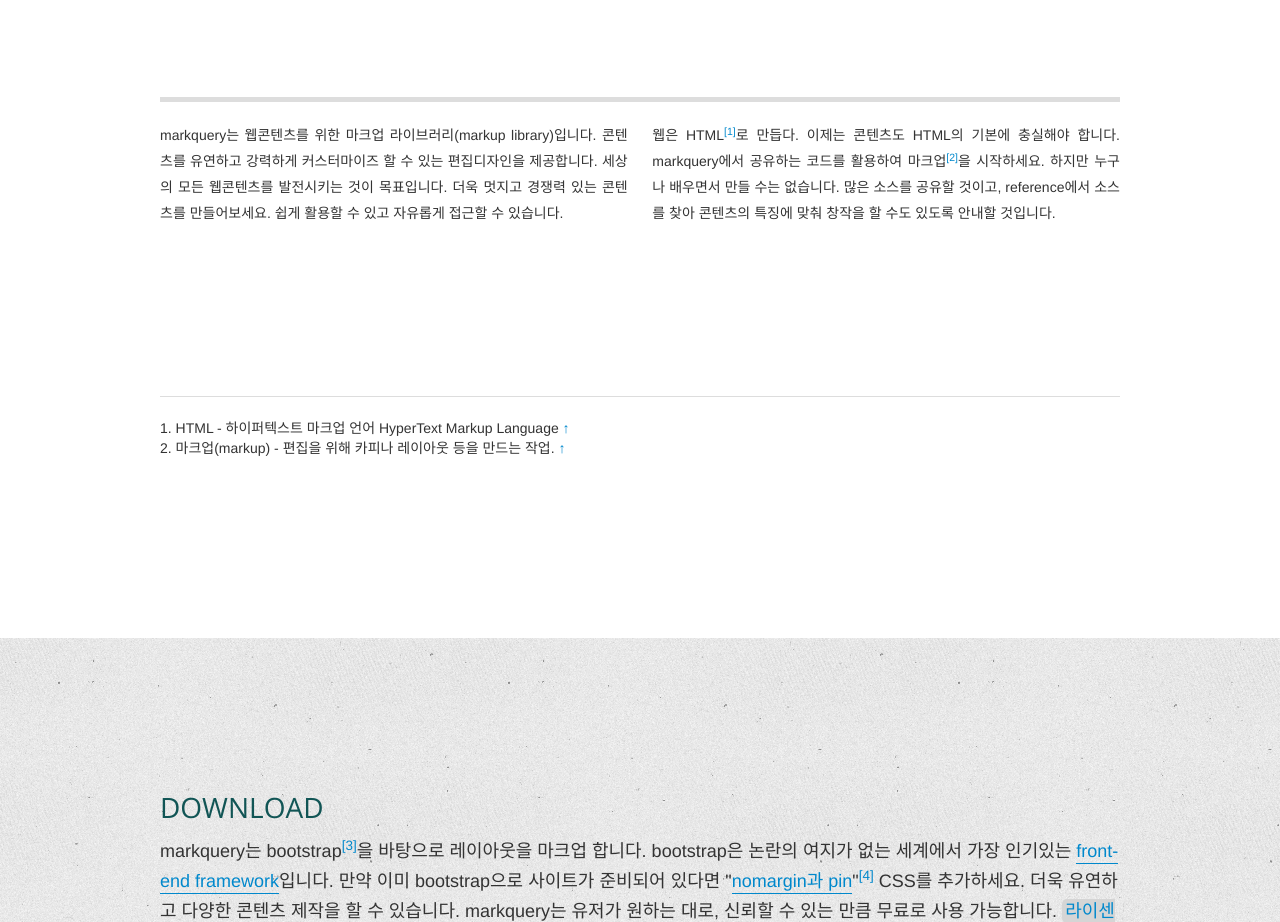
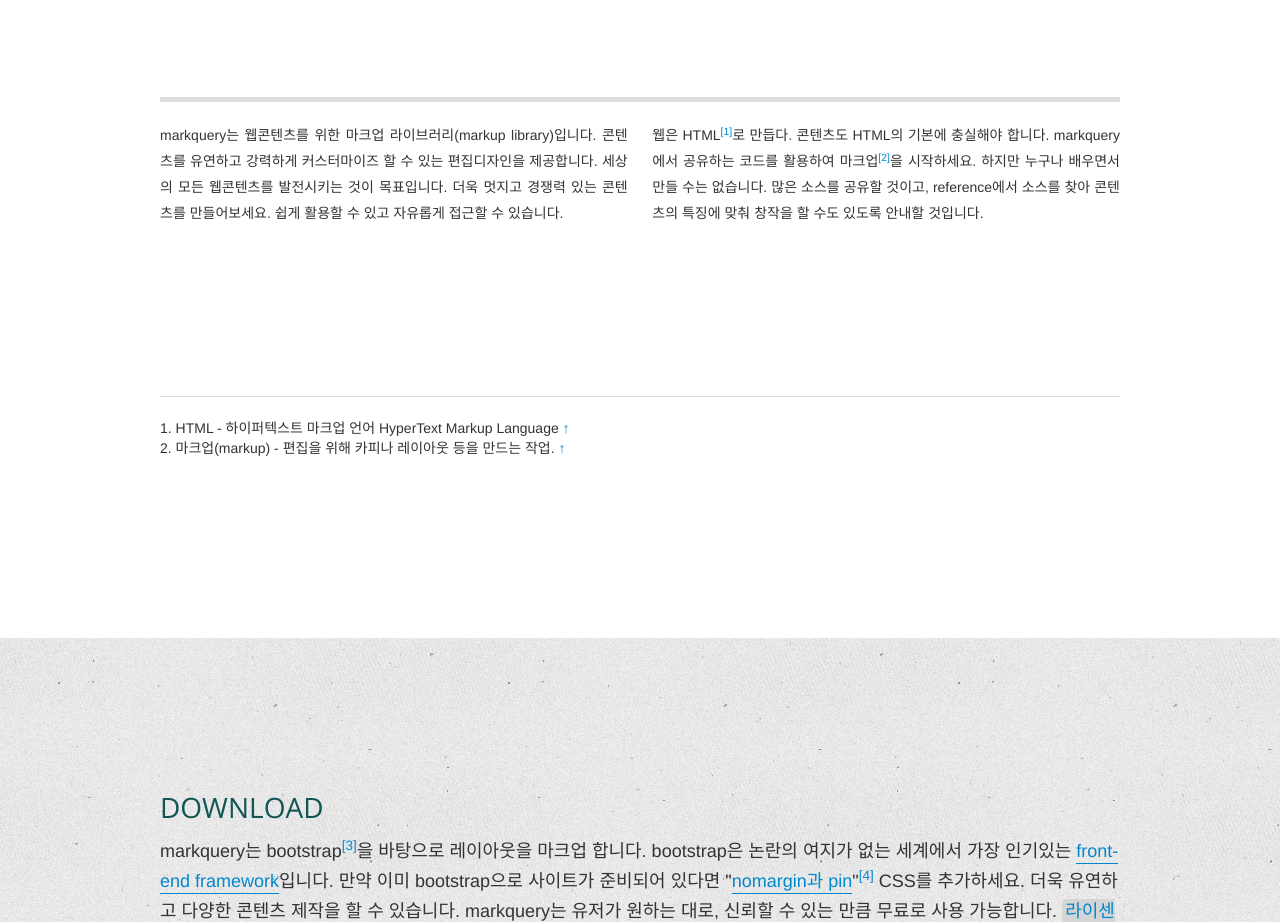
Before and after one commit to SJYeo/markquery.github.io, a website: page index.html in a window 1280 px wide. Shown: the part 1115-2037 px from the top of the page. Drawn offline with nearby package versions, Linux system fonts and the light colour scheme; no server answers.

Commit message:
remove some test

```diff
--- a/index.html
+++ b/index.html
@@ -172,7 +172,7 @@
 			</div>
 
 			<div class="span6">
-			<p class="text-lineheight-26 text-justify">웹은 HTML<sup><a href="#note1" id="ref1">[1]</a></sup>로 만듭다. 이제는 콘텐츠도 HTML의 기본에 충실해야 합니다. markquery에서 공유하는 코드를 활용하여 마크업<sup><a href="#note2" id="ref2">[2]</a></sup>을 시작하세요. 하지만 누구나 배우면서 만들 수는 없습니다. 많은 소스를 공유할 것이고, reference에서 소스를 찾아 콘텐츠의 특징에 맞춰 창작을 할 수도 있도록 안내할 것입니다.</p>
+			<p class="text-lineheight-26 text-justify">웹은 HTML<sup><a href="#note1" id="ref1">[1]</a></sup>로 만듭다. 콘텐츠도 HTML의 기본에 충실해야 합니다. markquery에서 공유하는 코드를 활용하여 마크업<sup><a href="#note2" id="ref2">[2]</a></sup>을 시작하세요. 하지만 누구나 배우면서 만들 수는 없습니다. 많은 소스를 공유할 것이고, reference에서 소스를 찾아 콘텐츠의 특징에 맞춰 창작을 할 수도 있도록 안내할 것입니다.</p>
 			</div>
 			</div>
 
```
